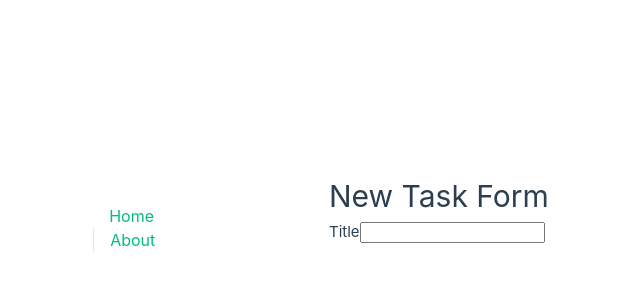
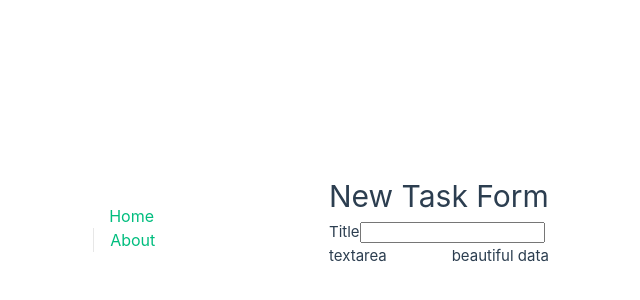
Before and after one commit to jcalixte/failwell, a Vue app: page /new-task in a window 1280 px wide. Shown: the part 180-480 px from the top of the page, without its empty margins (311-951 px from the left). Built offline with nearby package versions, Linux system fonts and the light colour scheme.

Commit message:
✨ (step) add step input to beautifully handle all the magic inside

```diff
--- a/src/use-cases/task/components/NewTaskForm.vue
+++ b/src/use-cases/task/components/NewTaskForm.vue
@@ -3,6 +3,7 @@ import { createUuid } from '@/shared/create-uuid'
 import { reactive, ref } from 'vue'
 import type { Step } from '../models/step'
 import { Task } from '../models/task'
+import StepInput from './StepInput.vue'
 
 const id = createUuid()
 
@@ -25,8 +26,11 @@ const saveTask = () => {
   <div>
     <h1>New Task Form</h1>
     <form @submit.prevent="saveTask">
-      <label for="title">Title</label>
-      <input type="text" id="title" v-model="title" />
+      <div>
+        <label for="title">Title</label>
+        <input type="text" id="title" v-model="title" />
+      </div>
+      <StepInput v-model="steps" />
     </form>
   </div>
 </template>
--- /dev/null
+++ b/src/use-cases/task/components/StepInput.vue
@@ -0,0 +1,25 @@
+<script setup lang="ts">
+import type { Step } from '../models/step'
+
+defineProps<{
+  modelValue: Step[]
+}>()
+
+const emit = defineEmits<{
+  (event: 'update:modelValue', payload: Step[]): void
+}>()
+</script>
+
+<template>
+  <div class="step-input">
+    <div>textarea</div>
+    <div>beautiful data</div>
+  </div>
+</template>
+
+<style scoped>
+.step-input {
+  display: flex;
+  justify-content: space-between;
+}
+</style>
```
Also changed, not shown: 1 other file (tests, documents, lock files or other folders).
